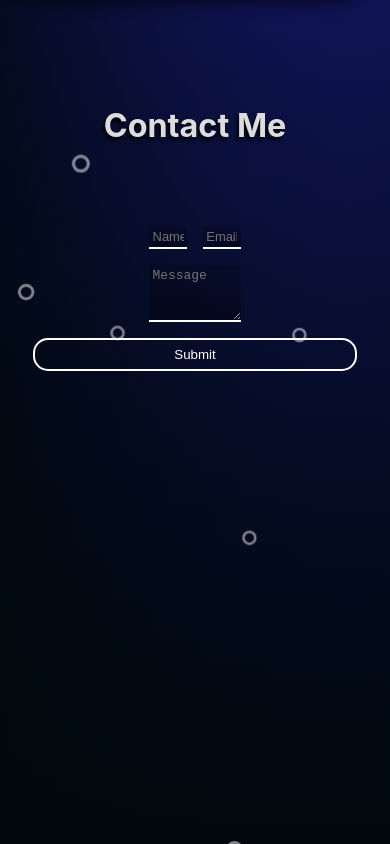
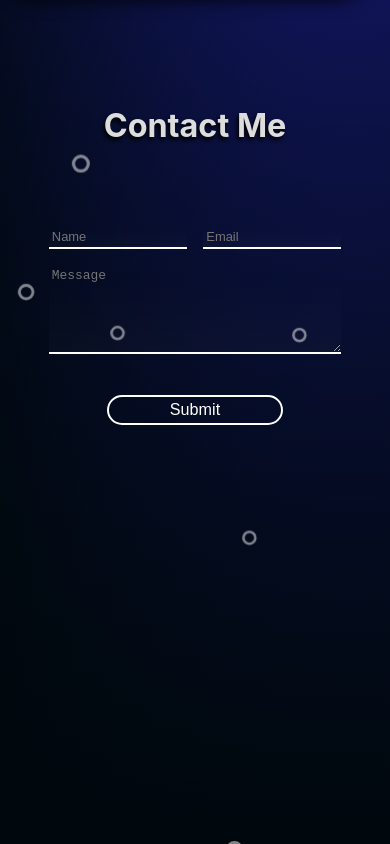
Before and after one commit to Faboid/portfolio, a React (Create React App) app: page / in a window 390 px wide. Shown: the part 2545-3389 px from the top of the page. Built offline with nearby package versions, Linux system fonts and the light colour scheme; the HTML template or start-up script is replaced by a standard one.

Commit message:
Set up resizing responsiveness for the form padding and the button size.

```diff
--- a/src/components/ContactForm.css
+++ b/src/components/ContactForm.css
@@ -1,6 +1,6 @@
 
 :root {
-    --surround-space: 30vw;
+    --surround-space: 30%;
 }
 
 .contact-form {
@@ -9,8 +9,8 @@
     justify-content: center;
     align-items: center;
     gap: 1rem;
-    padding-right: var(--surround-space);
-    padding-left: var(--surround-space);
+    margin-right: var(--surround-space);
+    margin-left: var(--surround-space);
 }
 
 .main-info {
@@ -24,7 +24,6 @@
     display: flex;
     justify-content: center;
     align-items: center;
-    background: linear-gradient(to bottom, #00000022, #00000055);
     border-bottom: 2px solid white;
     width:100%;
 }
@@ -33,7 +32,7 @@
     outline: none;
     padding: 0.2rem;
     width:100%;
-    background: transparent;
+    background: linear-gradient(to bottom, transparent, #FFFFFF06);
     border: none;
     border-color: transparents;
     color: white;
@@ -42,16 +41,28 @@
 
 textarea.input-field {
     resize: vertical;
-    height: 3rem;
+    min-height: 5rem;
     max-height: 10rem;
     width: 100%;
 }
 
 .submit-button {
+    font-size: 100%;
     border: 2px white solid;
-    border-radius: 15px;
+    border-radius: 2rem;
     color: white;
     background: transparent;
-    height: 2rem;
-    width: 20rem;
+    margin-top: 1.5rem;
+    width: 60%;
+    aspect-ratio: 10/1;
+    min-width: 150px;
+    min-height: 30px;
 }
+
+@media (max-width: 800px) {
+
+    :root {
+        --surround-space: 5%;
+    }
+
+}
```
